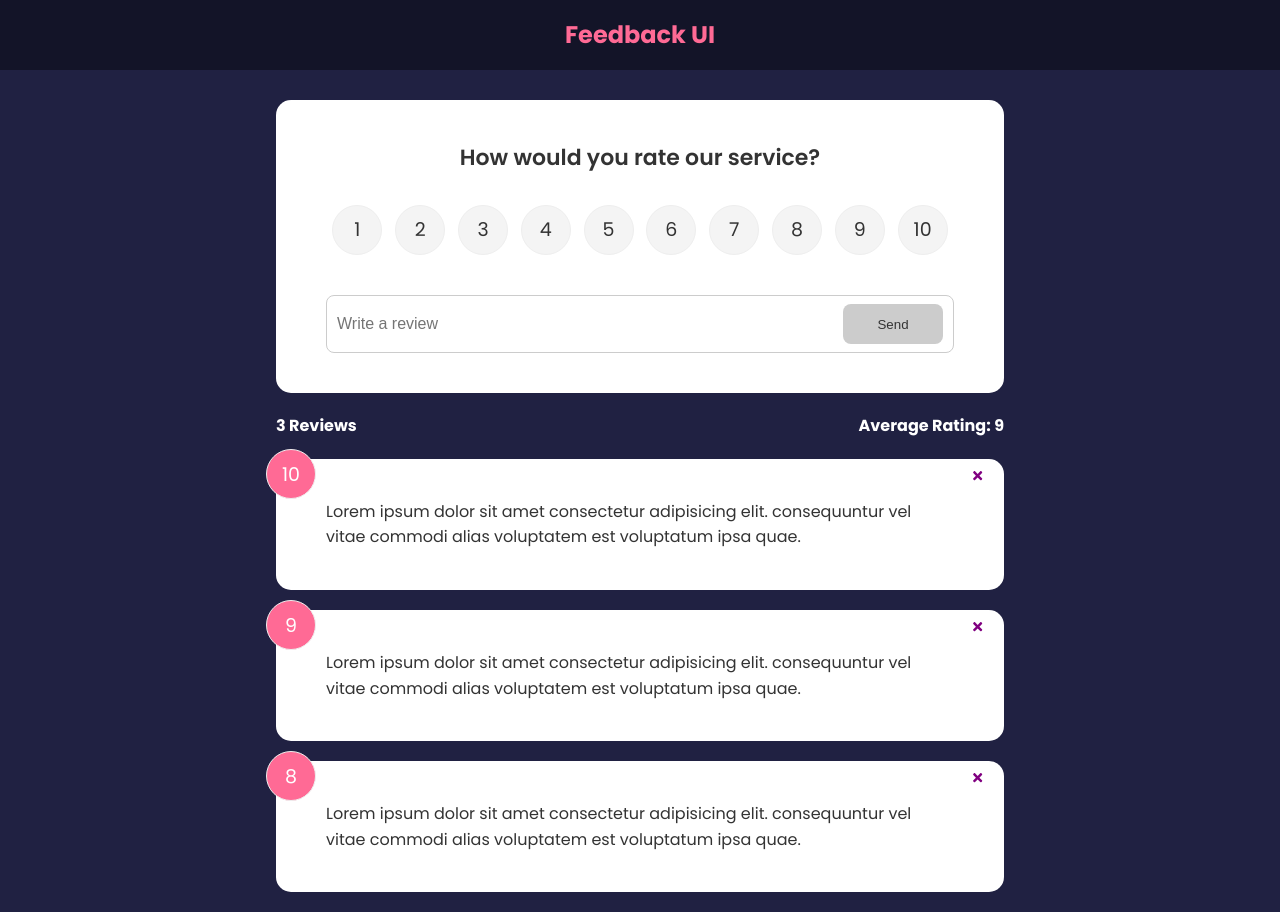
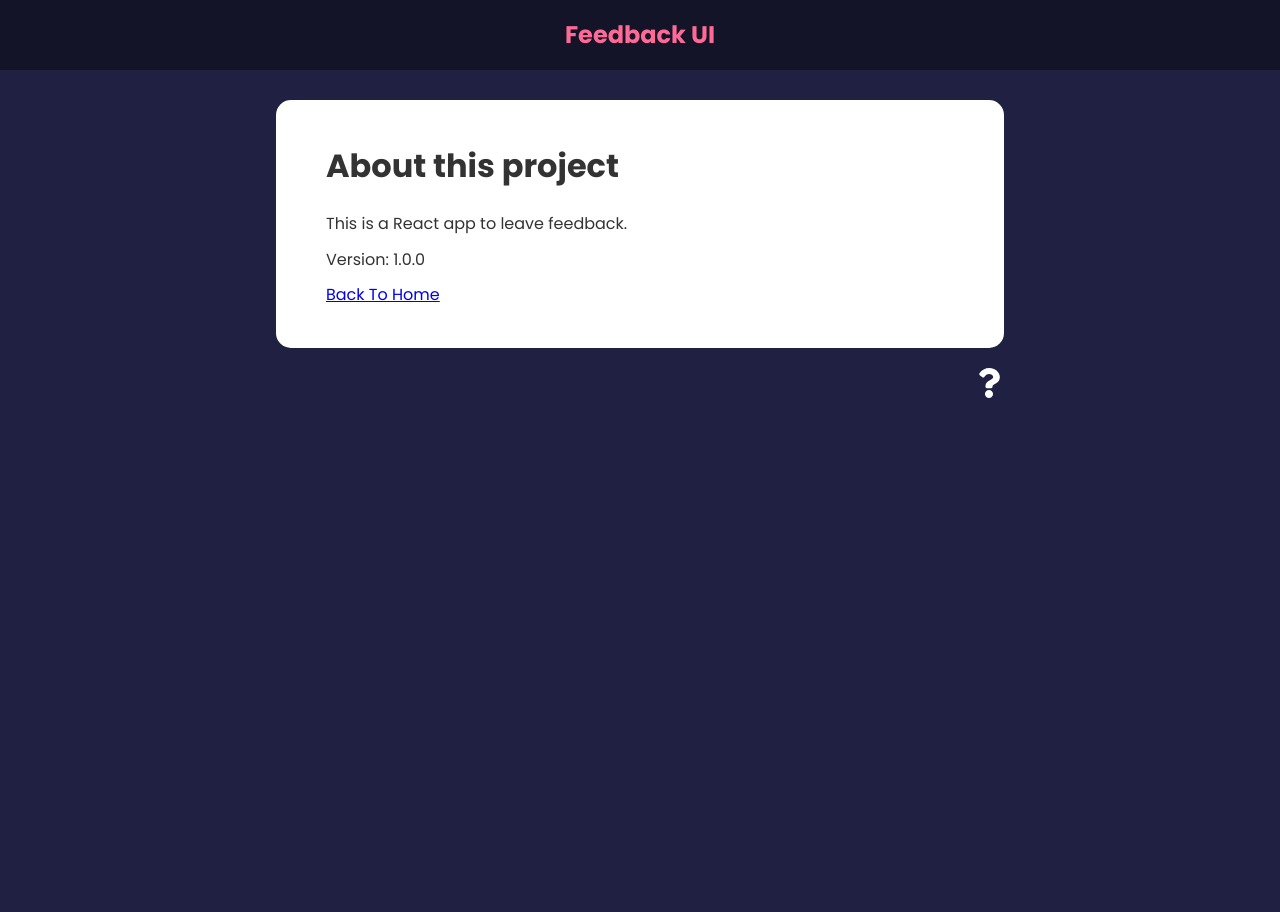
Before and after one commit to dev-brit/react-feedback-app, a React (Create React App) app: page /about in a window 1280 px wide. After the commit the page ends 800 px from the top, so only its background shows below. Built offline with nearby package versions, Linux system fonts and the light colour scheme.

Commit message:
Add Routes and About page

```diff
--- a/package.json
+++ b/package.json
@@ -10,6 +10,7 @@
     "react": "^18.2.0",
     "react-dom": "^18.2.0",
     "react-icons": "^4.4.0",
+    "react-router-dom": "^6.4.2",
     "react-scripts": "5.0.1",
     "uuid": "^9.0.0",
     "web-vitals": "^2.1.4"
--- a/src/App.js
+++ b/src/App.js
@@ -1,10 +1,13 @@
 import { v4 as uuidv4 } from 'uuid'
+import { BrowserRouter as Router, Route, Routes } from 'react-router-dom'
 import { useState } from "react"
 import Header from "./components/Header"
 import FeedbackList from "./components/FeedbackList"
 import FeedbackStats from "./components/FeedbackStats"
 import FeedbackForm from "./components/FeedbackForm"
+import AboutIconLink from './components/AboutIconLink'
 import FeedbackData from "./data/FeedbackData"
+import AboutPage from './pages/AboutPage'
 
 const App = () => {
   const [feedback, setFeedback] = useState(FeedbackData)
@@ -12,24 +15,35 @@
   const addFeedback = (newFeedback) => {
     newFeedback.id = uuidv4()
     setFeedback([newFeedback, ...feedback])
-    console.log(newFeedback);
+    console.log(newFeedback)
   }
 
   const deleteFeedback = (id) => {
     if (window.confirm('Are you sure you want to delete?')) {
-      setFeedback(feedback.filter((item) => item.id !== id ))
+      setFeedback(feedback.filter((item) => item.id !== id))
     }
   }
 
   return (
-    <>
-      <Header/>
+    <Router>
+      <Header />
       <div className="container">
-        <FeedbackForm handleAdd={addFeedback} />
-        <FeedbackStats feedback={feedback} />
-        <FeedbackList feedback={feedback} handleDelete={deleteFeedback} />
+        <Routes>
+          <Route exact path='/' element={
+            <>
+              <FeedbackForm handleAdd={addFeedback} />
+              <FeedbackStats feedback={feedback} />
+              <FeedbackList feedback={feedback} handleDelete={deleteFeedback} />
+            </>
+          }>
+          </Route>
+
+          <Route path='/about' element={<AboutPage />} />
+        </Routes>
+
+        <AboutIconLink />
       </div>
-    </>
+    </Router>
   )
 }
 
--- /dev/null
+++ b/src/components/AboutIconLink.jsx
@@ -0,0 +1,14 @@
+import { FaQuestion } from 'react-icons/fa'
+import { Link } from 'react-router-dom'
+
+function AboutIconLink() {
+  return (
+    <div className='about-link'>
+      <Link to='/about'>
+        <FaQuestion size={30} />
+      </Link>
+    </div>
+  )
+}
+
+export default AboutIconLink
--- /dev/null
+++ b/src/pages/AboutPage.jsx
@@ -0,0 +1,21 @@
+import Card from '../components/shared/Card'
+import { Link } from 'react-router-dom'
+
+function AboutPage() {
+  return (
+    <Card>
+    <div className="about">
+      <h1>About this project</h1>
+      <p>This is a React app to leave feedback.</p>
+      <p>Version: 1.0.0</p>
+    </div>
+
+    <p>
+      <Link to='/'>Back To Home</Link>
+    </p>
+    </Card>
+
+  )
+}
+
+export default AboutPage
```
Also changed, not shown: 1 other file (tests, documents, lock files or other folders).
